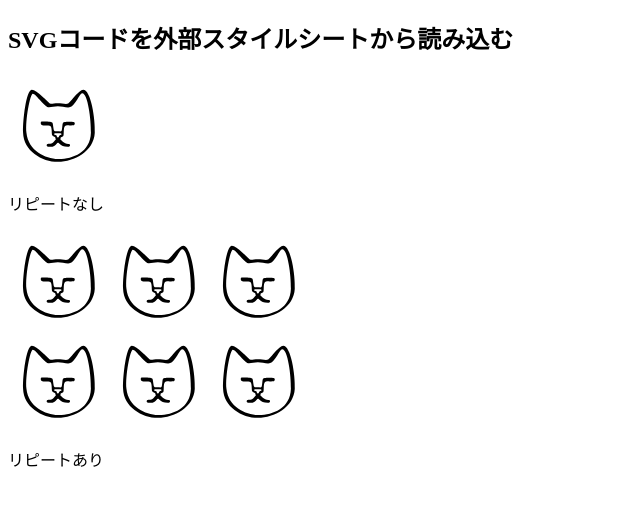
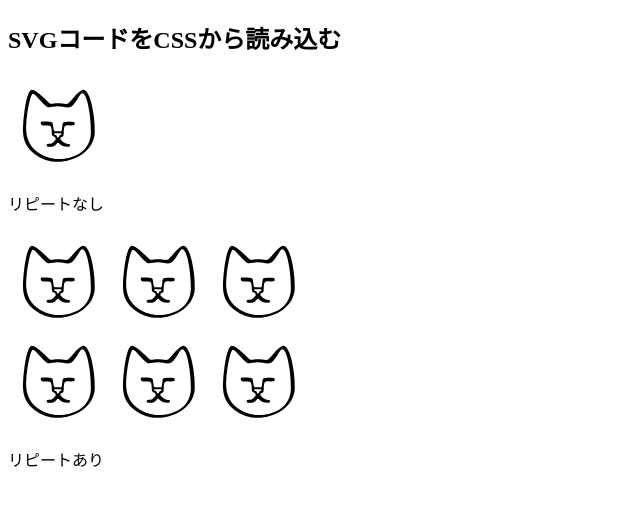
Before and after one commit to taeko-droid/note, a plain HTML site: page svg_02/css_svgcode/index.html in a window 1280 px wide. Shown: the whole page, without its empty margins (0-640 px from the left). Drawn offline with Linux system fonts and the light colour scheme.

Commit message:
スタイルシートをCSSに変更

```diff
--- a/svg_02/css_svgcode/index.html
+++ b/svg_02/css_svgcode/index.html
@@ -4,12 +4,12 @@
 <head>
   <meta charset="UTF-8">
   <meta name="viewport" content="width=device-width, initial-scale=1.0">
-  <title>SVGコードを外部スタイルシートから読み込む</title>
+  <title>SVGコードをCSSから読み込む</title>
   <link rel="stylesheet" href="style/style.css">
 </head>
 
 <body>
-  <h2>SVGコードを外部スタイルシートから読み込む</h2>
+  <h2>SVGコードをCSSから読み込む</h2>
   <div class="neko_svgcode default_size">
     &nbsp;
   </div>
```
Also changed, not shown: svg_02/css_svgfile/index.html (+2 -2 lines).
